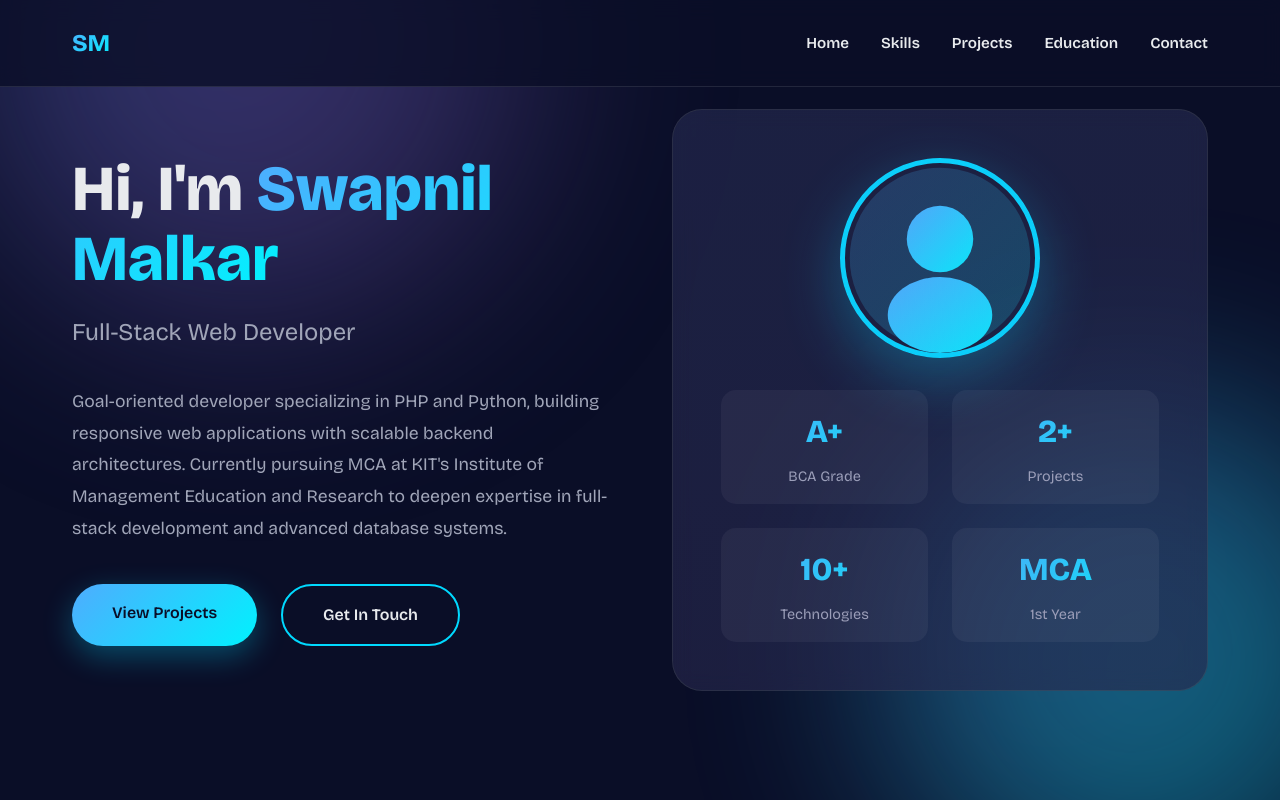
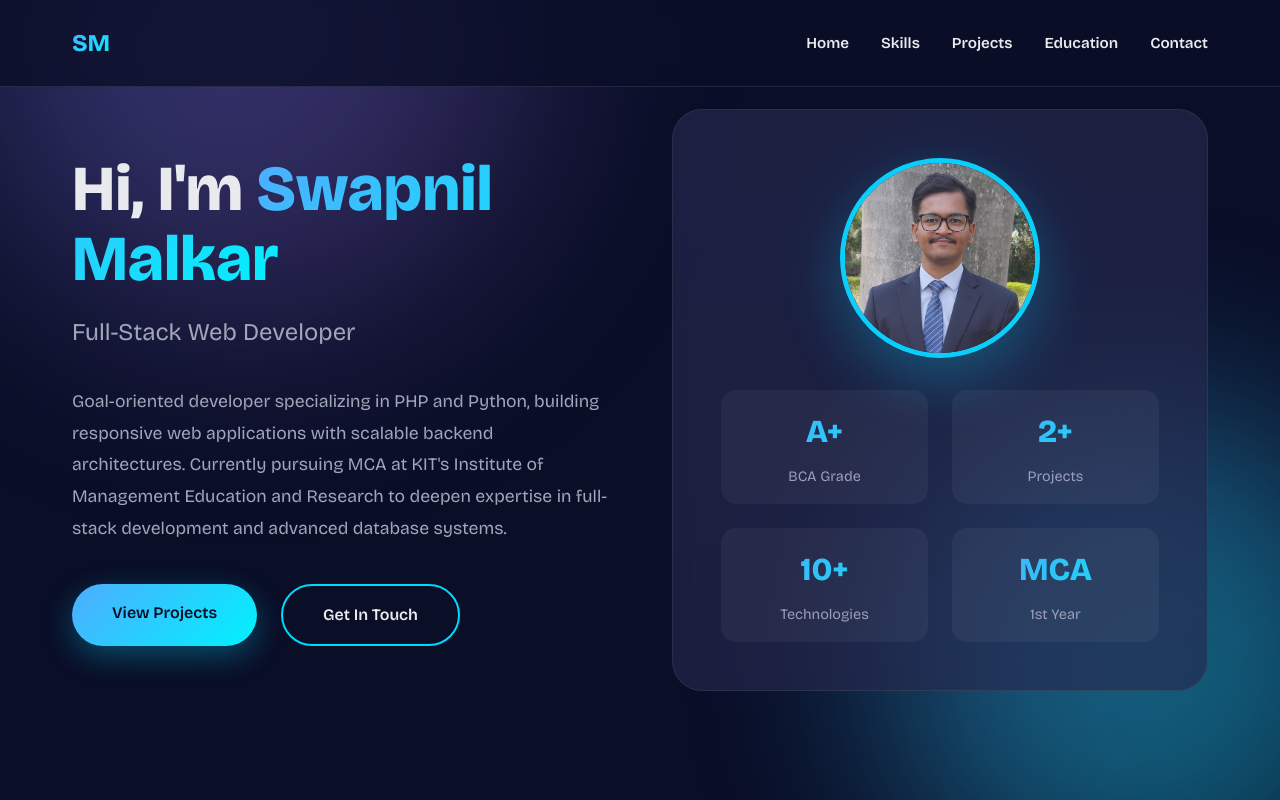
Before and after one commit to SwapnilMalkar06/Portfolio-, a plain HTML site: page index.html in a window 1280 px wide. Shown: the top 800 px of the page. Drawn offline with nearby package versions, Linux system fonts and the light colour scheme.

Commit message:
Added Profile image to portfolio

```diff
--- a/index.html
+++ b/index.html
@@ -264,6 +264,7 @@
             backdrop-filter: blur(10px);
             position: relative;
             overflow: hidden;
+            text-align: center;
         }
 
         .profile-card::before {
@@ -884,17 +885,7 @@
                 </div>
                 <div class="hero-image">
                     <div class="profile-card">
-                        <svg class="profile-img" width="200" height="200" viewBox="0 0 200 200" xmlns="http://www.w3.org/2000/svg">
-                            <defs>
-                                <linearGradient id="grad1" x1="0%" y1="0%" x2="100%" y2="100%">
-                                    <stop offset="0%" style="stop-color:#4facfe;stop-opacity:1" />
-                                    <stop offset="100%" style="stop-color:#00f2fe;stop-opacity:1" />
-                                </linearGradient>
-                            </defs>
-                            <circle cx="100" cy="100" r="95" fill="url(#grad1)" opacity="0.2"/>
-                            <circle cx="100" cy="80" r="35" fill="url(#grad1)"/>
-                            <ellipse cx="100" cy="160" rx="55" ry="40" fill="url(#grad1)"/>
-                        </svg>
+                        <img src="./profile.jpeg" alt="Swapnil Malkar" class="profile-img">
                         <div class="stats">
                             <div class="stat-item">
                                 <div class="stat-number">A+</div>
@@ -1085,7 +1076,7 @@
                     <div class="contact-item">
                         <div class="contact-icon">📍</div>
                         <div>
-                            <h4>Location</h4>
+                            <h4>Home Address</h4>
                             <p>Sangli, Maharashtra 416416</p>
                         </div>
                     </div>
```
Also changed, not shown: profile.jpeg (added).
